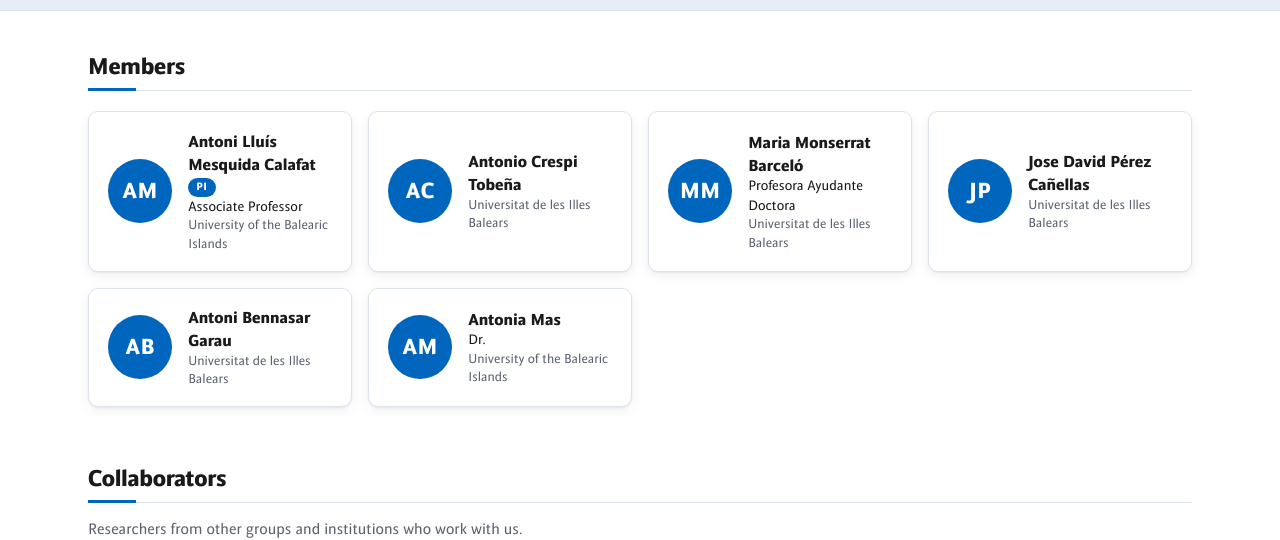
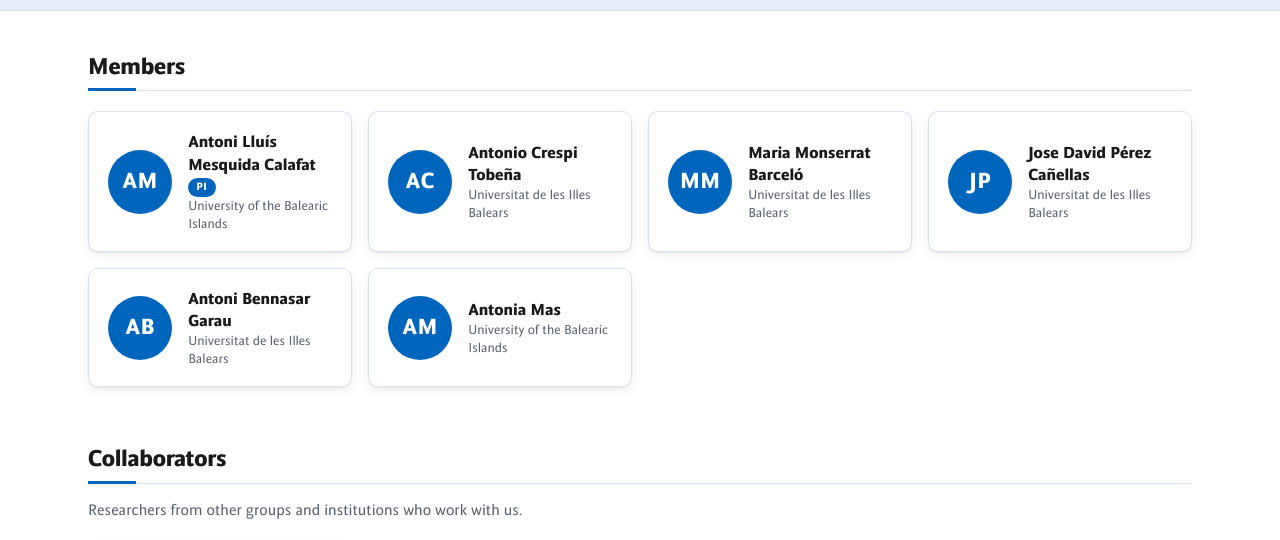
Before and after one commit to MIProSoft-Lab/miprosoft-site, an Astro site: page /en/team in a window 1280 px wide. Shown: the part 235-775 px from the top of the page. Built offline with nearby package versions, Linux system fonts and the light colour scheme; Astro itself is replaced by a stand-in of ours.

Commit message:
fix: removed ORCID role from member cards

```diff
--- a/src/components/MemberCard.astro
+++ b/src/components/MemberCard.astro
@@ -1,6 +1,7 @@
 ---
 // A member on the team page: photo, name (with a badge for principal
-// investigators), and title or current affiliation. The whole card links to the profile.
+// investigators), the title set in data/people/<id>.yaml (not the ORCID role), and
+// current affiliation. The whole card links to the profile.
 import Avatar from './Avatar.astro';
 import { defaultLang } from '../lib/data.js';
 import { strings, loc } from '../lib/i18n.js';
@@ -9,7 +10,7 @@ const { member, lang } = Astro.props;
 const t = strings(lang);
 const L = (x) => loc(x, lang, defaultLang);
 const base = import.meta.env.BASE_URL.replace(/\/?$/, '/');
-const role = L(member.profile.title) || L(member.affiliation?.role);
+const role = L(member.profile.title);
 const org = member.affiliation?.organization?.name;
 ---
 <li class="member-card">
```
